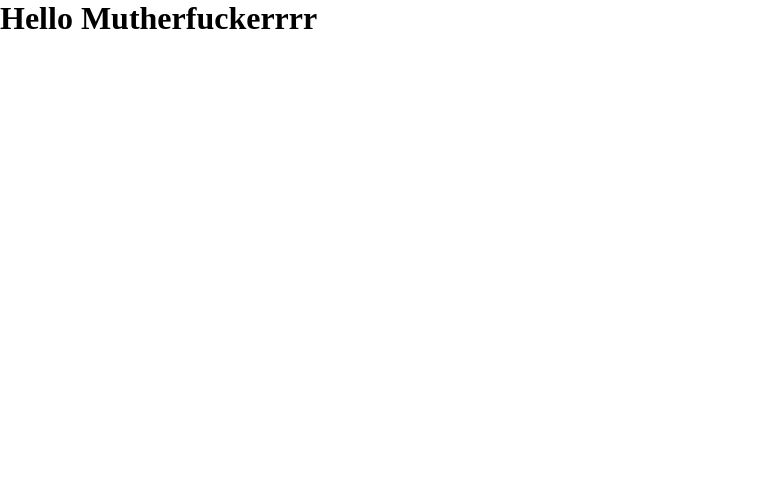
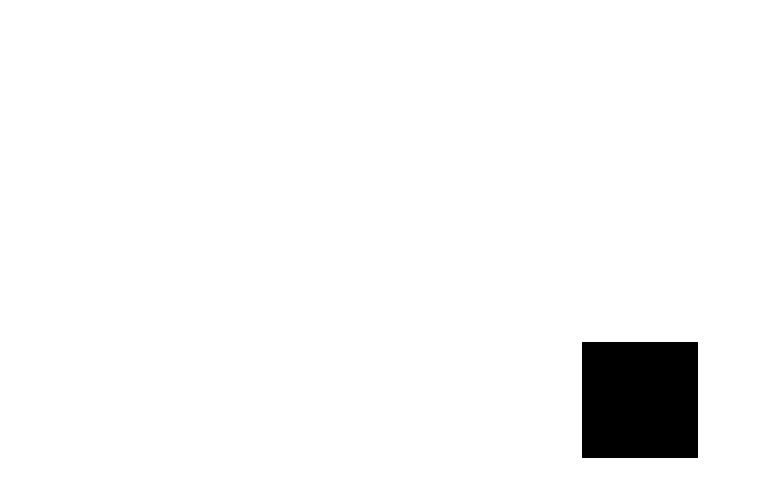
Before and after one commit to dCOMMICS/Sherry, a React (Vite) app in the folder ig/RF3/try/: page / in a window 1280 px wide. Shown: the top 496 px of the page, without its empty margins (0-761 px from the left). Built offline with nearby package versions, Linux system fonts and the light colour scheme.

Commit message:
annihilation

```diff
--- a/ig/RF3/try/src/App.jsx
+++ b/ig/RF3/try/src/App.jsx
@@ -1,4 +1,4 @@
-
+import { Canvas } from '@react-three/fiber'
 import './App.css'
 
 const App = () => {
@@ -6,7 +6,12 @@ const App = () => {
 
   return (
     <>
-     <h1> Hello Mutherfuckerrrr</h1>
+     <Canvas>
+      <mesh>
+        <boxGeometry></boxGeometry>
+        <meshStandardMaterial></meshStandardMaterial>
+      </mesh>
+     </Canvas>
     </>
   )
 }
```
